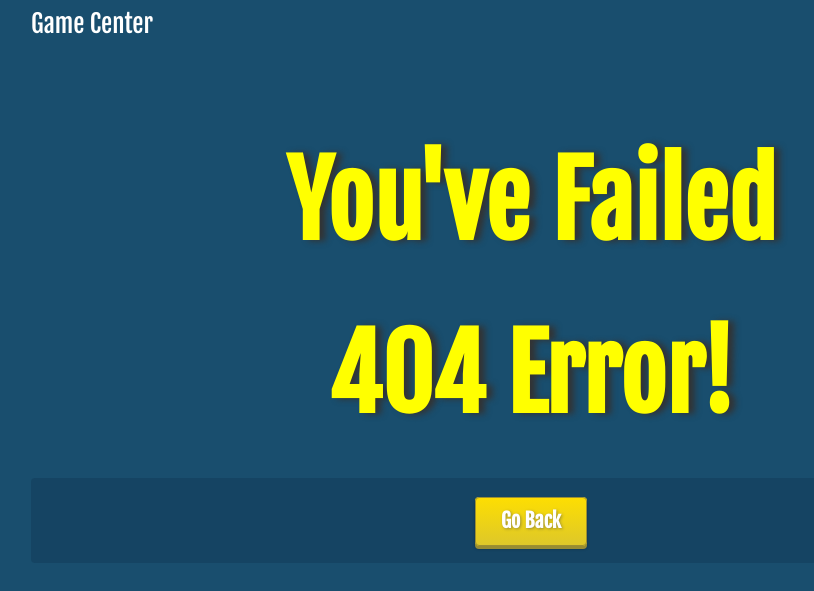
After one commit to chongducanh/PHPMVC, a PHP site: page /PNF.php in a window 1280 px wide. The commit adds this page. Shown: the top 591 px of the page, without its empty margins (109-923 px from the left). Run offline with PHP 8.4, Linux system fonts and the light colour scheme.

Commit message:
update mvc

```diff
--- /dev/null
+++ b/src/PNF.php
@@ -0,0 +1,146 @@
+<!--A Design by W3layouts
+Author: W3layout
+Author URL: http://w3layouts.com
+License: Creative Commons Attribution 3.0 Unported
+License URL: http://creativecommons.org/licenses/by/3.0/
+-->
+<!DOCTYPE HTML>
+<html>
+<head>
+<title>Free Blue-404 for Website Template | Home :: w3layouts</title>
+<meta http-equiv="Content-Type" content="text/html; charset=utf-8"/>
+<link href='//fonts.googleapis.com/css?family=Fjalla+One' rel='stylesheet' type='text/css'>
+<style type="text/css">
+body{
+	background: #194E6E;
+}
+.wrap{
+	margin:0 auto;
+	width:1000px;
+}
+.title{
+	margin-bottom: 40px;
+}
+.title h1{
+	font-size:100px;
+	color:yellow;
+	text-align:center;
+	margin-top:100px;
+	text-shadow:6px 1px 6px #333;
+	font-family: 'Fjalla One', sans-serif;
+}
+.title h2{
+	font-size:100px;
+	color:yellow;
+	text-align:center;
+	margin-bottom:1px;
+	text-shadow:6px 1px 6px #333;
+	font-family: 'Fjalla One', sans-serif;
+	margin-top: -20px;
+}
+.logo p{
+	color:white;
+	font-size:25px;
+	margin-top:1px;
+	font-family: 'Fjalla One', sans-serif;
+}
+.gray {
+	margin-bottom: 20px;
+	background: rgba(12, 52, 77, 0.34);
+	text-shadow: 0 -1px 1px rgba(0, 0, 0, 0.25);
+	border-radius: 4px;
+	-webkit-border-radius: 4px;
+	-moz-border-radius: 4px;
+	-o-border-radius: 4px;
+	color:yellow;
+	text-decoration:none;
+	padding:30px 30px;
+	font-size: 20px;
+	font-weight:bold;
+	font-family: 'Fjalla One', sans-serif;
+	text-align: center;
+}
+.ag-3d_button.orange {
+	box-shadow: rgba(155, 142, 50, 0.98) 0 3px 0px, rgba(0, 0, 0, 0.3) 0 3px 3px;
+}
+.ag-3d_button {
+	vertical-align: top;
+	border-radius: 4px;
+	border: none;
+	padding: 10px 25px 12px;
+}
+.orange {
+	background: #fdde02;
+	background: -moz-linear-gradient(top,  #fdde02 0%, #dec829 99%);
+	background: -webkit-gradient(linear, left top, left bottom, color-stop(0%,#fdde02), color-stop(99%,#dec829));
+	background: -webkit-linear-gradient(top,  #fdde02 0%,#dec829 99%);
+	background: -o-linear-gradient(top,  #fdde02 0%,#dec829 99%);
+	background: -ms-linear-gradient(top,  #fdde02 0%,#dec829 99%);
+	background: linear-gradient(to bottom,  #fdde02 0%,#dec829 99%);
+	filter: progid:DXImageTransform.Microsoft.gradient( startColorstr='#fdde02', endColorstr='#dec829',GradientType=0 );
+	color:#fff;
+	text-shadow:1px 1px 3px rgba(155, 142, 50, 0.98);
+	border: 1px solid rgba(155, 142, 50, 0.98);
+	text-decoration: none;
+}
+.orange:hover {
+	background: #dec829;
+	background: -moz-linear-gradient(top,  #dec829 1%, #fdde02 100%);
+	background: -webkit-gradient(linear, left top, left bottom, color-stop(1%,#dec829), color-stop(100%,#fdde02));
+	background: -webkit-linear-gradient(top,  #dec829 1%,#fdde02 100%);
+	background: -o-linear-gradient(top,  #dec829 1%,#fdde02 100%);
+	background: -ms-linear-gradient(top,  #dec829 1%,#fdde02 100%);
+	background: linear-gradient(to bottom,  #dec829 1%,#fdde02 100%);
+	filter: progid:DXImageTransform.Microsoft.gradient( startColorstr='#dec829', endColorstr='#fdde02',GradientType=0 );
+}
+.footer{
+	color:white;
+}
+.footer a{
+	color:yellow;
+}
+.footer p{
+	color:#fff;
+	text-align:center;
+	font-family: 'Fjalla One', sans-serif;
+	font-weight:normal;
+}
+/*-- responsive design --*/
+@media(max-width:1024px){
+.wrap {
+    margin: 0 auto;
+    width: 90%;
+}
+}
+@media(max-width:800px){
+.title h1,.title h2 {
+    font-size: 60px;
+}
+}
+@media(max-width:320px){
+.title h1, .title h2 {
+    font-size: 48px;
+}
+}
+</style>
+</head>
+<body>
+	<div class="wrap">
+	   <div class="logo">
+	   		<p>Game Center</p>
+	   </div>
+	   <div class="title">
+	  		 <h1>You've Failed</h1>
+	   		 <h2>404 Error!</h2>
+	  </div>
+	</div>
+	<div class="wrap">
+	    <div class="gray">
+  	    	<a href="index.php?url=Game" class="ag-3d_button orange">Go Back </a>
+  	     </div>
+   </div>
+	<div class="footer">
+	 <!-- <p>&copy; 2013 Blue-404. All Rights Reserved | Design by <a href="http://w3layouts.com">W3Layouts</a></p> -->
+	</div>
+</body>
+</html>
```
Also changed, not shown: src/Controller/BaseController.php (deleted, +0 -13 lines), src/Controller/Game.php (added, +23 -0 lines), src/Core/BaseController.php (added, +42 -0 lines), src/Core/Controller.php (added, +14 -0 lines), src/Core/DBConnect.php (added, +26 -0 lines), src/Model/GameModel.php (+13 -0 lines), src/View/GameDetail.php (+31 -0 lines), src/View/GameList.php (+39 -0 lines), src/View/OriginView.php (added, +64 -0 lines), src/css/style.css (deleted, +0 -10 lines), src/index.php (+7 -94 lines), src/.htaccess (added), src/Controller/Gamecontroller.php (deleted), src/Public/sample.png (renamed from src/sample.png), 1 other file.
